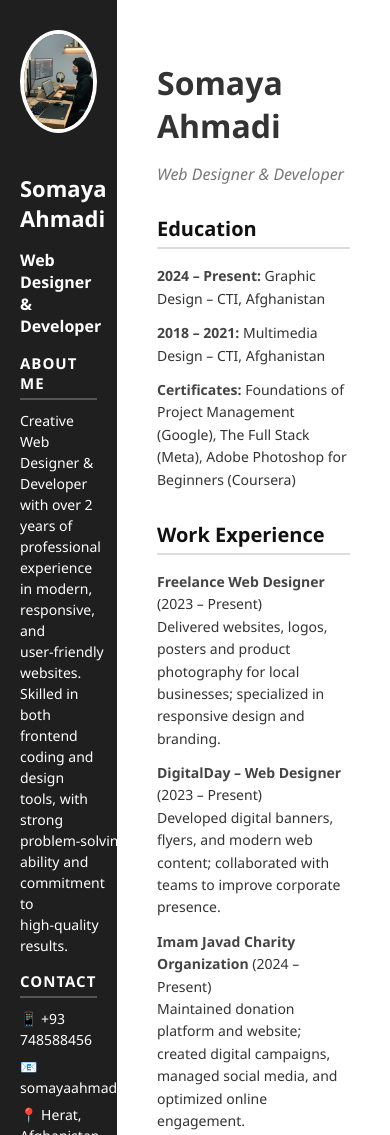
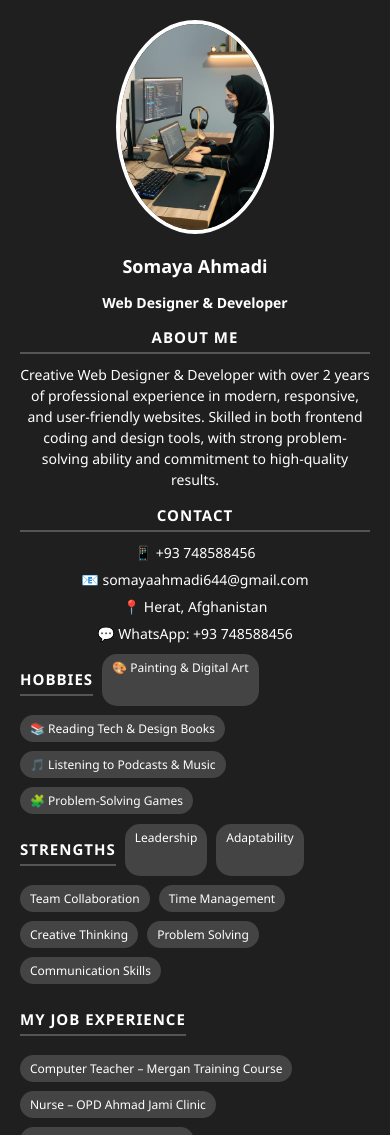
Before and after one commit to somaya369/my-CV, a plain HTML site: page index.html in a window 390 px wide. Shown: the top 1135 px of the page. Drawn offline with Linux system fonts and the light colour scheme.

Commit message:
Update index.html

```diff
--- a/index.html
+++ b/index.html
@@ -1,8 +1,8 @@
 <!DOCTYPE html>
 <html lang="en">
 <head>
-  <meta charset="UTF-8">
-  <meta name="viewport" content="width=device-width, initial-scale=1.0">
+  <meta charset="UTF-8" />
+  <meta name="viewport" content="width=device-width, initial-scale=1.0" />
   <title>Somaya Ahmadi - CV</title>
   <style>
     body {
@@ -10,9 +10,11 @@
       margin: 0;
       padding: 0;
       display: flex;
+      flex-wrap: wrap;
       background: #f5f5f5;
       color: #333;
     }
+
     .left {
       width: 30%;
       background: #1f1f1f;
@@ -20,27 +22,35 @@
       padding: 30px 20px;
       box-sizing: border-box;
     }
+
     .right {
       width: 70%;
       padding: 40px;
       background: #fff;
       box-sizing: border-box;
     }
+
     .profile-pic {
       width: 90%;
       border-radius: 50%;
       margin-bottom: 20px;
       border: 4px solid #fff;
+      display: block;
+      margin-left: auto;
+      margin-right: auto;
     }
+
     h1 {
       font-size: 32px;
       margin-bottom: 5px;
       font-weight: bold;
     }
+
     h2 {
       font-size: 22px;
       margin: 15px 0;
     }
+
     h3 {
       margin: 15px 0 10px;
       font-size: 15px;
@@ -49,6 +59,7 @@
       border-bottom: 2px solid #555;
       padding-bottom: 5px;
     }
+
     .section-title {
       margin: 30px 0 12px;
       font-size: 20px;
@@ -57,52 +68,162 @@
       border-bottom: 2px solid #ddd;
       padding-bottom: 5px;
     }
-    .contact p, .about p {
+
+    .contact p,
+    .about p {
       margin: 6px 0;
       font-size: 14px;
       line-height: 1.5;
     }
+
     ul {
       list-style: none;
       padding: 0;
     }
+
     ul li {
       margin-bottom: 12px;
       line-height: 1.6;
       font-size: 14px;
     }
-    .hobbies, .languages, .skills-list, .extras, .volunteering, .references, .management-skills, .projects {
+
+    .hobbies,
+    .languages,
+    .skills-list,
+    .extras,
+    .volunteering,
+    .references,
+    .management-skills,
+    .projects {
       display: flex;
       flex-wrap: wrap;
       gap: 9px;
       font-size: 13px;
       margin-top: 10px;
     }
-    .hobbies span, .languages span, .skills-list span, .extras span, .volunteering span, .references span, .management-skills span, .projects span {
+
+    .hobbies span,
+    .languages span,
+    .skills-list span,
+    .extras span,
+    .volunteering span,
+    .references span,
+    .management-skills span,
+    .projects span {
       background: #444;
       padding: 6px 12px;
       border-radius: 15px;
       color: #fff;
     }
+
     .role-title {
       color: #444;
       font-weight: bold;
     }
+
     em {
       color: #777;
     }
+
+    /* ----------- Responsive Design ----------- */
+    @media (max-width: 992px) {
+      body {
+        flex-direction: column;
+      }
+
+      .left,
+      .right {
+        width: 100%;
+        padding: 25px;
+      }
+
+      .left {
+        text-align: center;
+      }
+
+      .profile-pic {
+        width: 180px;
+      }
+
+      h1 {
+        font-size: 26px;
+        text-align: center;
+      }
+
+      h2 {
+        font-size: 20px;
+      }
+
+      .section-title {
+        font-size: 18px;
+      }
+
+      ul li {
+        font-size: 13px;
+      }
+    }
+
+    @media (max-width: 600px) {
+      body {
+        font-size: 14px;
+      }
+
+      .profile-pic {
+        width: 150px;
+      }
+
+      .hobbies span,
+      .languages span,
+      .skills-list span,
+      .extras span,
+      .volunteering span,
+      .references span,
+      .management-skills span,
+      .projects span {
+        font-size: 12px;
+        padding: 5px 10px;
+      }
+
+      h1 {
+        font-size: 22px;
+      }
+
+      h2 {
+        font-size: 18px;
+      }
+
+      .section-title {
+        font-size: 16px;
+      }
+
+      ul li {
+        font-size: 12.5px;
+      }
+
+      .right {
+        padding: 20px;
+      }
+
+      .left {
+        padding: 20px;
+      }
+    }
   </style>
 </head>
+
 <body>
-
   <div class="left">
-    <img src="photo_2025-10-20_13-05-51.jpg" alt="Profile Picture" class="profile-pic">
+    <img src="photo_2025-10-20_13-05-51.jpg" alt="Profile Picture" class="profile-pic" />
     <h2>Somaya Ahmadi</h2>
     <p><strong>Web Designer & Developer</strong></p>
 
     <div class="about">
       <h3>About Me</h3>
-      <p>Creative Web Designer & Developer with over 2 years of professional experience in modern, responsive, and user‑friendly websites. Skilled in both frontend coding and design tools, with strong problem‑solving ability and commitment to high‑quality results.</p>
+      <p>
+        Creative Web Designer & Developer with over 2 years of professional experience in modern, responsive, and
+        user-friendly websites. Skilled in both frontend coding and design tools, with strong problem-solving ability and
+        commitment to high-quality results.
+      </p>
     </div>
 
     <div class="contact">
@@ -114,7 +235,7 @@
     </div>
 
     <div class="hobbies">
-      <h3>Hobbies</h3> <br> <br>
+      <h3>Hobbies</h3>
       <span>🎨 Painting & Digital Art</span>
       <span>📚 Reading Tech & Design Books</span>
       <span>🎵 Listening to Podcasts & Music</span>
@@ -141,7 +262,6 @@
       <span>Rasa Production (2020–2022)</span>
       <span>Imam Javad Charity (Active)</span>
     </div>
-
   </div>
 
   <div class="right">
@@ -153,16 +273,28 @@
       <ul>
         <li><span class="role-title">2024 – Present:</span> Graphic Design – CTI, Afghanistan</li>
         <li><span class="role-title">2018 – 2021:</span> Multimedia Design – CTI, Afghanistan</li>
-        <li><span class="role-title">Certificates:</span> Foundations of Project Management (Google), The Full Stack (Meta), Adobe Photoshop for Beginners (Coursera)</li>
+        <li>
+          <span class="role-title">Certificates:</span> Foundations of Project Management (Google), The Full Stack (Meta),
+          Adobe Photoshop for Beginners (Coursera)
+        </li>
       </ul>
     </div>
 
     <div class="section">
       <div class="section-title">Work Experience</div>
       <ul>
-        <li><span class="role-title">Freelance Web Designer</span> (2023 – Present)<br>Delivered websites, logos, posters and product photography for local businesses; specialized in responsive design and branding.</li>
-        <li><span class="role-title">DigitalDay – Web Designer</span> (2023 – Present)<br>Developed digital banners, flyers, and modern web content; collaborated with teams to improve corporate presence.</li>
-        <li><span class="role-title">Imam Javad Charity Organization</span> (2024 – Present)<br>Maintained donation platform and website; created digital campaigns, managed social media, and optimized online engagement.</li>
+        <li>
+          <span class="role-title">Freelance Web Designer</span> (2023 – Present)<br />Delivered websites, logos, posters
+          and product photography for local businesses; specialized in responsive design and branding.
+        </li>
+        <li>
+          <span class="role-title">DigitalDay – Web Designer</span> (2023 – Present)<br />Developed digital banners, flyers,
+          and modern web content; collaborated with teams to improve corporate presence.
+        </li>
+        <li>
+          <span class="role-title">Imam Javad Charity Organization</span> (2024 – Present)<br />Maintained donation platform
+          and website; created digital campaigns, managed social media, and optimized online engagement.
+        </li>
       </ul>
     </div>
 
@@ -227,16 +359,13 @@
         <span>Food-hub-sit</span>
         <span>Gaming-site</span>
         <span>Digitai-Clock-Project</span>
-        <span>Afghan-Proverbs-</span>
+        <span>Afghan-Proverbs</span>
         <span>My-Movie sit</span>
         <span>clean--the--park-Game-js-sit</span>
         <span>Doctery Website</span>
         <span>Dashify Website</span>
       </div>
-
     </div>
-
   </div>
-
 </body>
 </html>
```
